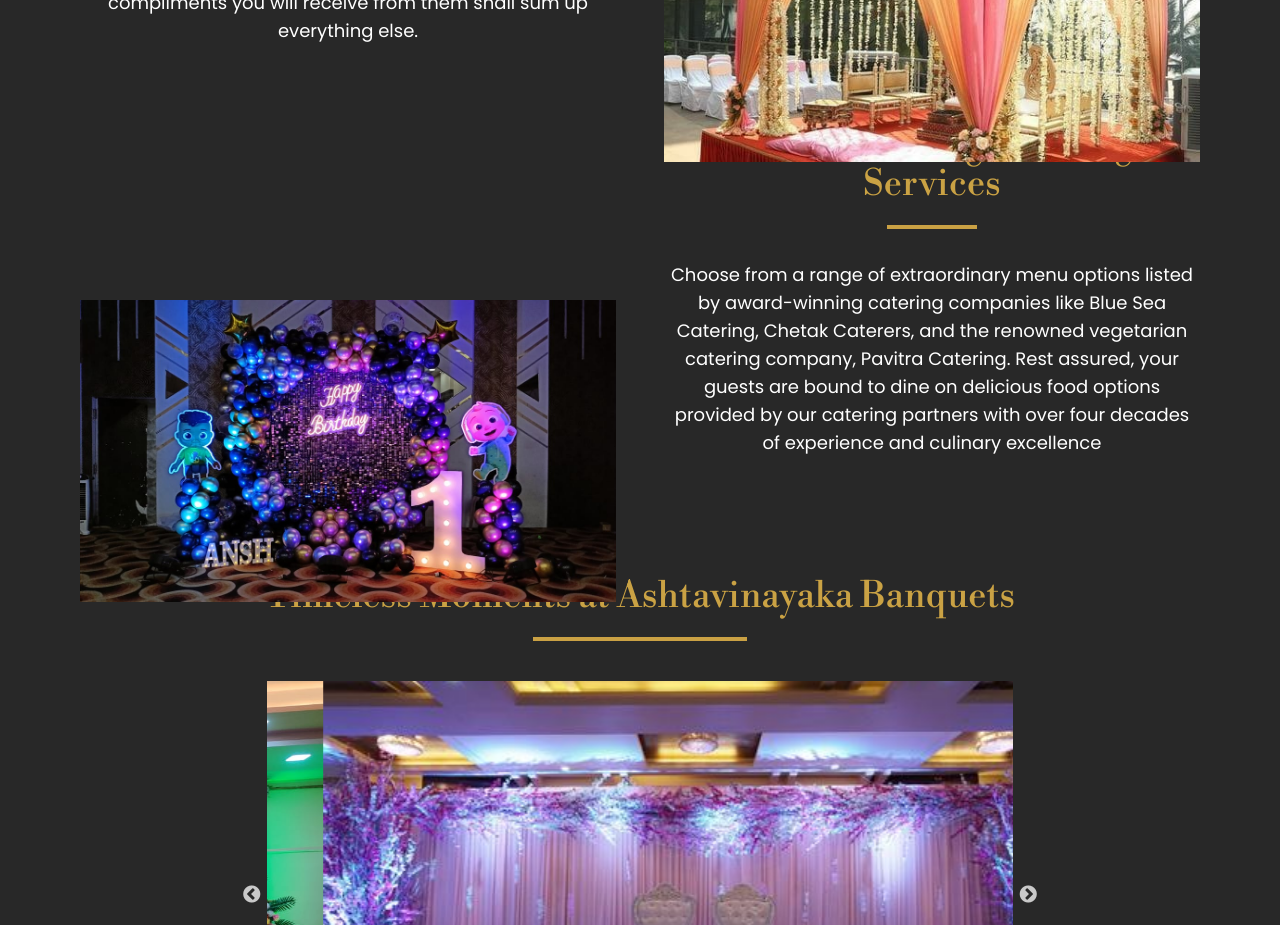
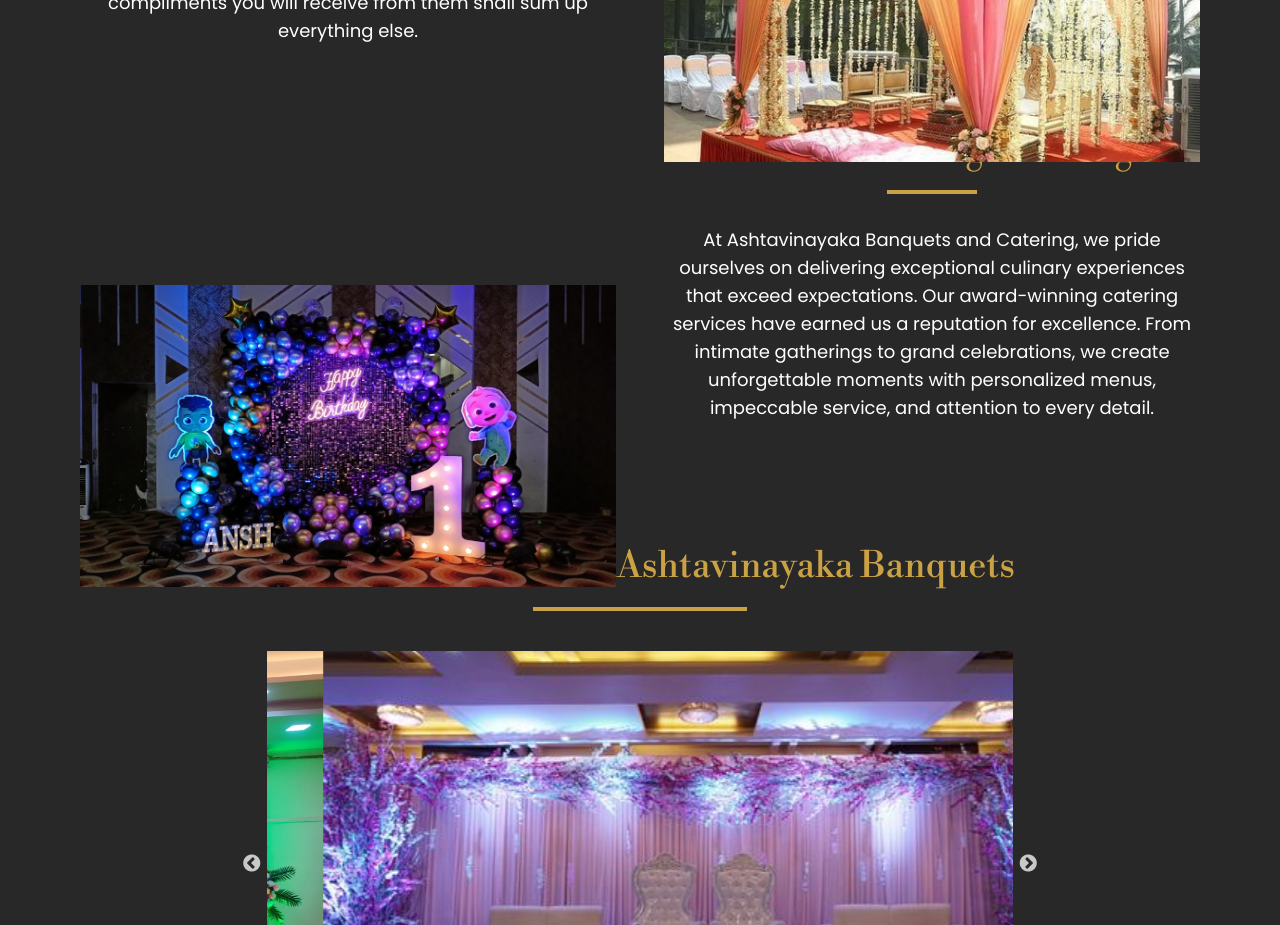
Before and after one commit to TechHowl12/ashtavinayak, a React (Create React App) app: page / in a window 1280 px wide. Shown: the part 2280-3205 px from the top of the page. Built offline with nearby package versions, Linux system fonts and the light colour scheme.

Commit message:
copy change

```diff
--- a/src/Components/Context.js
+++ b/src/Components/Context.js
@@ -108,16 +108,11 @@ const Context = () => {
         </div>
         <div className="my-auto order-6">
           <h1 className="text-xl sm:text-2xl md:text-4xl text-[#d8ac47eb] playwrite text-center">
-            Award-Winning Catering Services
+          Award-Winning Catering
           </h1>
           <hr className="border-t-4 border-[#d8ac47eb] mt-5 mx-auto w-2/12" />
           <p className="text-white mt-8 text-sm md:text-lg md:text-center">
-            Choose from a range of extraordinary menu options listed by
-            award-winning catering companies like Blue Sea Catering, Chetak
-            Caterers, and the renowned vegetarian catering company, Pavitra
-            Catering. Rest assured, your guests are bound to dine on delicious
-            food options provided by our catering partners with over four
-            decades of experience and culinary excellence
+          At Ashtavinayaka Banquets and Catering, we pride ourselves on delivering exceptional culinary experiences that exceed expectations. Our award-winning catering services have earned us a reputation for excellence. From intimate gatherings to grand celebrations, we create unforgettable moments with personalized menus, impeccable service, and attention to every detail.
           </p>
         </div>
         <div className="order-5">
```
